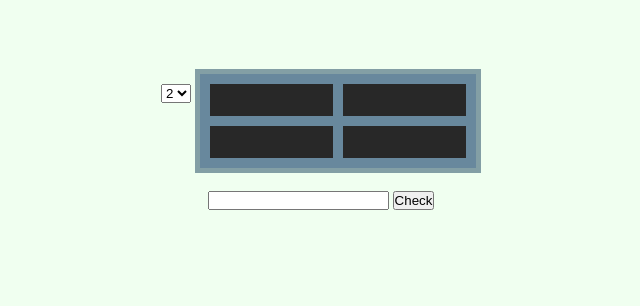
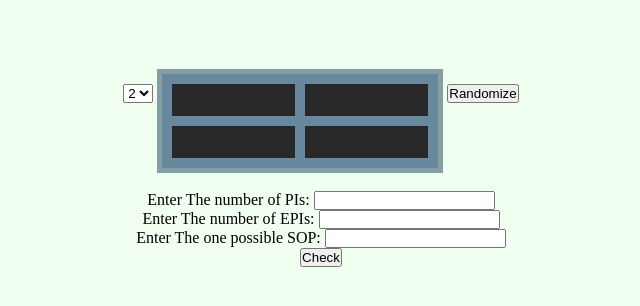
Before and after one commit to AzizTw/Kmaps-solver-app, a website: page views/practice.html in a window 1280 px wide. Shown: the part 40-346 px from the top of the page, without its empty margins (319-959 px from the left). Drawn offline with Linux system fonts and the light colour scheme; files that its build step writes are made by us from their sources; files whose address does not match are found by name.

Commit message:
added more input tags, and made a RandomizeKmap button

```diff
--- a/views/practice.html
+++ b/views/practice.html
@@ -31,11 +31,20 @@
                 <div class="cell">&nbsp;</div>
                 <div class="cell">&nbsp;</div>
             </div>
+            <button id="randBtn">Randomize</button>
 
             <!-- TODO: remove later -->
             <br>
             <br>
-            <input id="userInput" name="userInput" type="text">
+            <label for="nPIs">Enter The number of PIs:</label>
+            <input id="nPIs" name="nPIs" type="text">
+            <br>
+            <label for="nEPIs">Enter The number of EPIs:</label>
+            <input id="nEPIs" name="nEPIs" type="text">
+            <br>
+            <label for="SOP">Enter The one possible SOP:</label>
+            <input id="SOP" name="SOP" type="text">
+            <br>
             <button id="checkBtn">Check</button>
             <br>
             <br>
```
